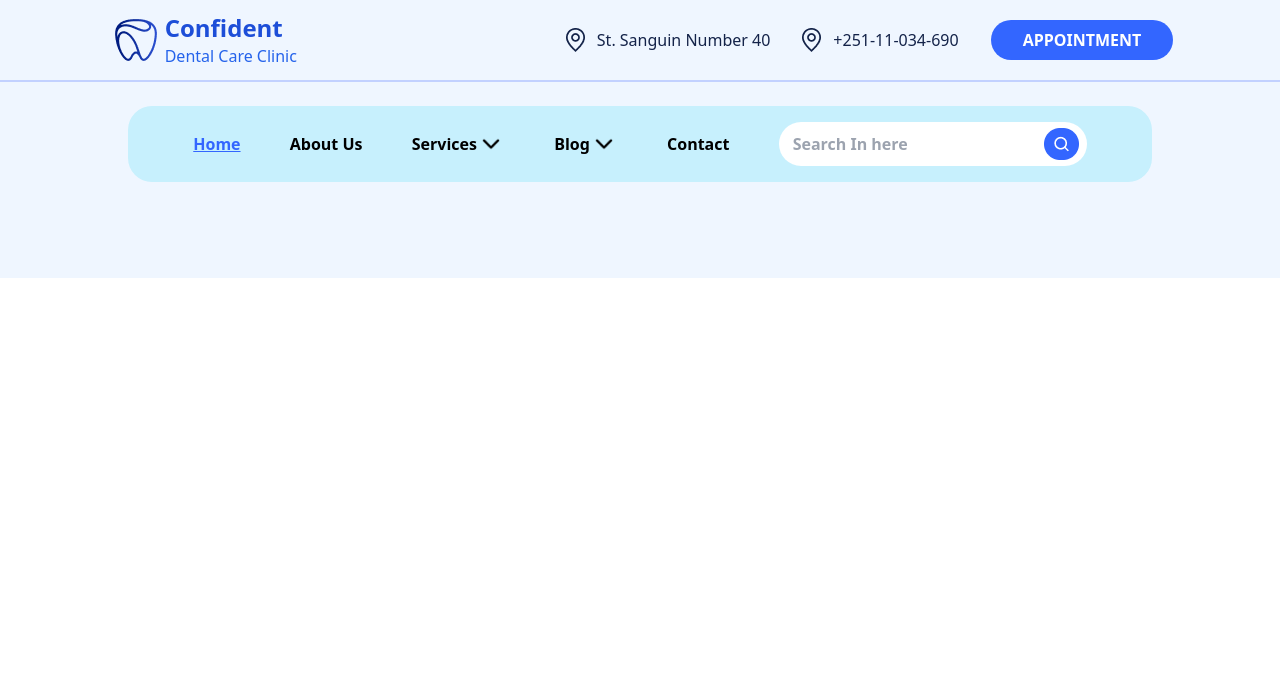
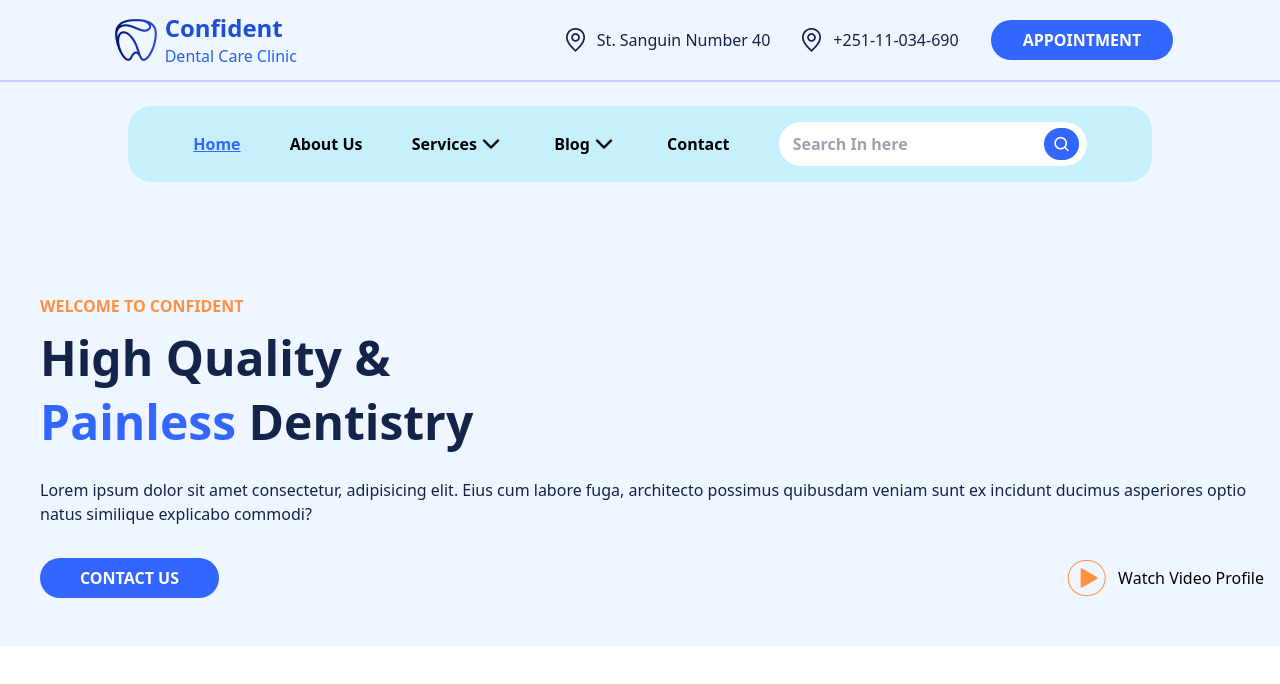
Before and after one commit to paul-murithi/frontEnd-projects, a React (Vite) app in the folder dentist-website-main/: page / in a window 1280 px wide. Shown: the top 684 px of the page. Built offline with nearby package versions, Linux system fonts and the light colour scheme.

Commit message:
feat: Component CTA section

```diff
--- a/dentist-website-main/src/App.jsx
+++ b/dentist-website-main/src/App.jsx
@@ -1,4 +1,5 @@
 import "./App.css";
+import Hero from "./components/Hero/Hero";
 
 import NavBar from "./components/NavBar/NavBar";
 
@@ -6,6 +7,7 @@ function App() {
   return (
     <>
       <NavBar />
+      <Hero />
     </>
   );
 }
--- /dev/null
+++ b/dentist-website-main/src/components/Hero/CTAButton.jsx
@@ -0,0 +1,26 @@
+import React from "react";
+
+// components
+import Image from "../Image/Image";
+
+// Images
+import playLogo from "../../assets/icons/play.png";
+
+const CTAButton = () => {
+  return (
+    <div
+      aria-label="CTA Links"
+      className="flex justify-between pr-4 pb-12 pl-10"
+    >
+      <button className="uppercase bg-buttonBG hover:bg-buttonBGHover transition text-white px-10 py-2 rounded-3xl font-semibold">
+        contact us
+      </button>
+      <a href="" className="flex items-center">
+        <Image source={playLogo} className="pr-3" />
+        <span>Watch Video Profile</span>
+      </a>
+    </div>
+  );
+};
+
+export default CTAButton;
--- /dev/null
+++ b/dentist-website-main/src/components/Hero/DoctorCard.jsx
@@ -0,0 +1,7 @@
+import React from "react";
+
+const DoctorCard = () => {
+  return <div>DoctorCard</div>;
+};
+
+export default DoctorCard;
--- /dev/null
+++ b/dentist-website-main/src/components/Hero/Hero.jsx
@@ -0,0 +1,16 @@
+import React from "react";
+// components
+import CTAButton from "./CTAButton";
+import DoctorCard from "./DoctorCard";
+import HeroText from "./HeroText";
+
+const Hero = () => {
+  return (
+    <div className="bg-background">
+      <HeroText />
+      <CTAButton />
+    </div>
+  );
+};
+
+export default Hero;
--- /dev/null
+++ b/dentist-website-main/src/components/Hero/HeroText.jsx
@@ -0,0 +1,35 @@
+import React from "react";
+import Image from "../Image/Image";
+import playLogo from "../../assets/icons/play.png";
+
+const HeroText = () => {
+  return (
+    <div className="flex flex-col justify-evenly pl-10">
+      <div className="py-4">
+        <h1 className="text-subheading uppercase font-bold">
+          Welcome to confident
+        </h1>
+      </div>
+
+      <h2
+        className="text-heading font-extrabold text-5xl"
+        aria-label="subheading"
+      >
+        High Quality &
+      </h2>
+      <h2
+        className="text-heading font-extrabold text-5xl pt-4"
+        aria-label="subheading"
+      >
+        <span className="text-titleBlue">Painless </span>Dentistry
+      </h2>
+      <p className="text-textLight font-light py-8 pr-2">
+        Lorem ipsum dolor sit amet consectetur, adipisicing elit. Eius cum
+        labore fuga, architecto possimus quibusdam veniam sunt ex incidunt
+        ducimus asperiores optio natus similique explicabo commodi?
+      </p>
+    </div>
+  );
+};
+
+export default HeroText;
```
